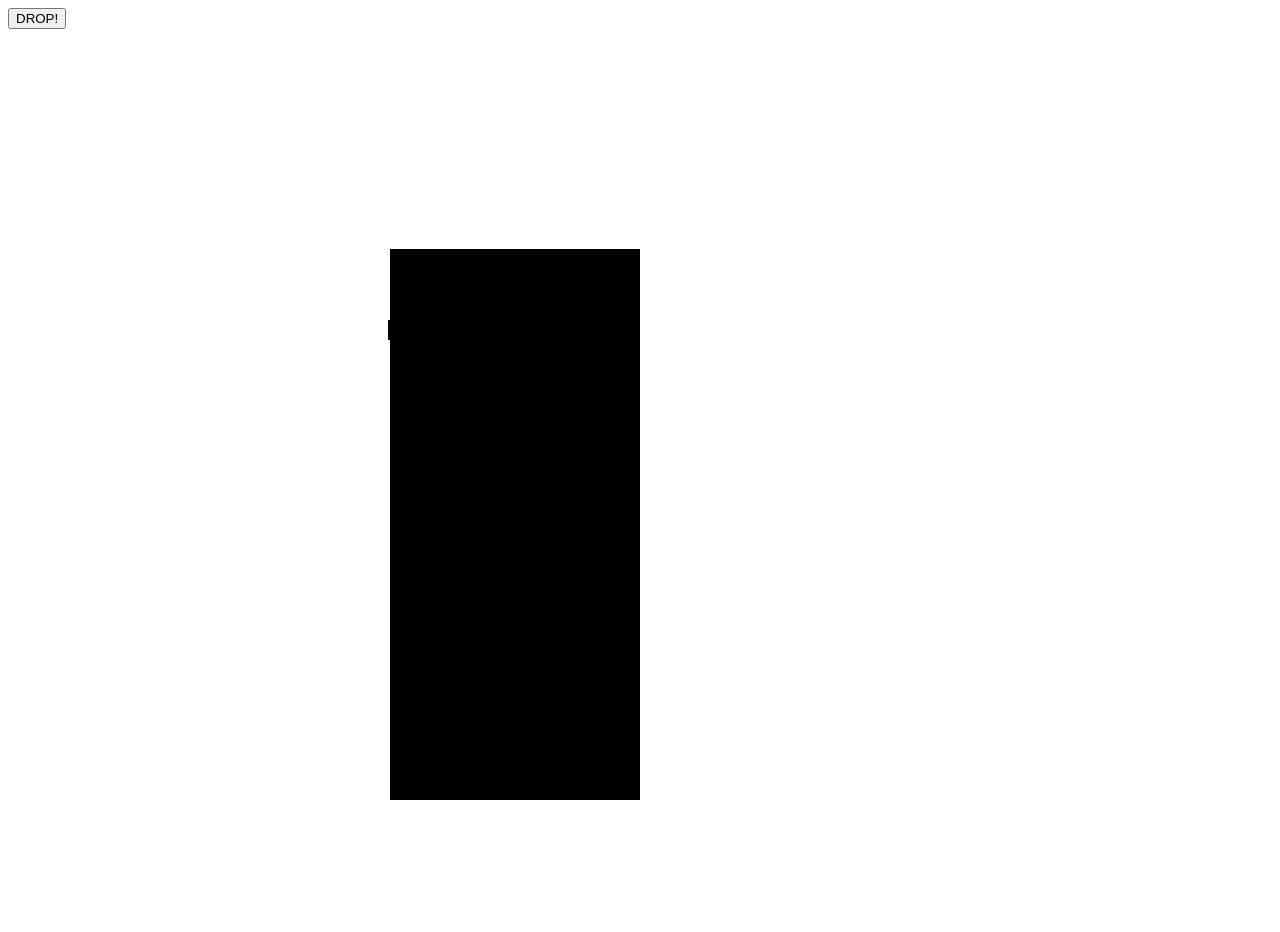
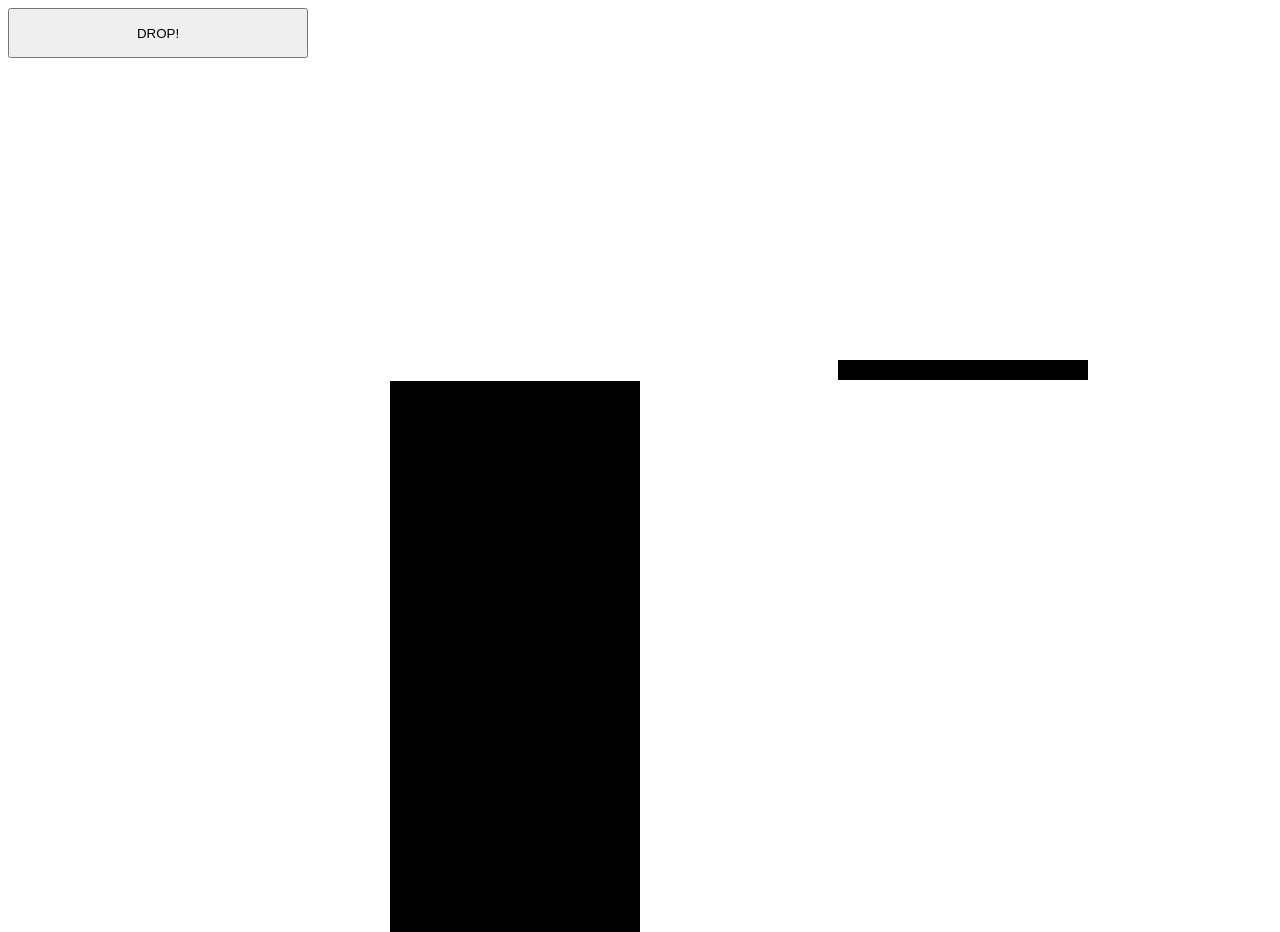
Before and after one commit to antoni1210/Project-1-WDI, a plain HTML site: page index.html in a window 1280 px wide. Before the commit the page ends 800 px from the top, so only its background shows below. Drawn offline with nearby package versions, Linux system fonts and the light colour scheme.

Commit message:
finally worked out how to calculate offset between stack and new blocks. Introduced generation of new block on-click

```diff
--- a/css/style.css
+++ b/css/style.css
@@ -3,18 +3,44 @@
   height: 551px;
   width: 250px;
   position: absolute;
-  bottom:0px;
+  bottom: 0;
   right:50%;
 }
 
 
 
-#block {
+.block {
   background-color: black;
   height: 20px;
   width: 250px;
   position: absolute;
-  top: 40%;
+  top: 360px;
   background-size: contain;
   background-repeat: no-repeat;
 }
+
+.oldBlock {
+  background-color: black;
+  height: 20px;
+  width: 250px;
+  position: absolute;
+  top: 381px;
+  background-size: contain;
+  background-repeat: no-repeat;
+}
+
+
+.newBlock {
+  background-color: grey;
+  height: 20px;
+  width: 250px;
+  position: absolute;
+  top: 361px;
+  background-size: contain;
+  background-repeat: no-repeat;
+}
+
+#stop {
+  width: 300px;
+  height: 50px;
+}
--- a/index.html
+++ b/index.html
@@ -10,8 +10,8 @@
     <title></title>
   </head>
   <body>
-    <div id="stack"></div>
-    <div id="block"></div>
+    <div id="stack" class="oldBlock"></div>
+    <div class="block"></div>
     <button id="stop">DROP!</button>
 
   </body>
--- a/js/app.js
+++ b/js/app.js
@@ -1,17 +1,23 @@
 $(() =>{
 
-  //---Animation for new block
-  const $block = $('#block');
+  //Animation for starting block
   const $stopButton = $('#stop');
   let intervalId;
+  let $block;
+  let lastBlock;
 
-
+  function getLatestBlock() {
+    $block = $('.block');
+  }
+  //continuous block animation from left to right of screen
   function animateBlock(){
+    getLatestBlock();
     let direction = true;
     const windowWidth = $(window).width();
     const blockWidth = $block.width();
+    lastBlock = $('.oldBlock').last();
     intervalId = setInterval(function(){
-      console.log('test')
+      console.log('test');
       if(direction){
         if($block.position().left + blockWidth > windowWidth) direction = false;
         $block.css('left', '+=10px');
@@ -19,16 +25,49 @@ $(() =>{
         if($block.position().left < 0) direction = true;
         $block.css('left', '-=10px');
       }
-    }, 20);
+    }, 40);
   }
 
+  //drop current block and introduce new block
   $stopButton.on('click', function(){
+    //stop current block animation (drops block)
     clearInterval(intervalId);
+    $block.removeClass('block').addClass('oldBlock');
+    //get difference betweeen left edge of stack and left edge of block
+    // to work out px to subtract from new block block width
+    const widthChange = Math.abs(lastBlock.offset().left - $('.oldBlock').last().offset().left);
+    console.log(widthChange, lastBlock.width());
+    // newBlock width = newBlock width - overlap px
+
+
+    //newBlock();
+    const newBlock = document.createElement('div');
+    $(newBlock).addClass('block').width(lastBlock.width() - widthChange).offset({top: lastBlock.offset().top - 21});
+
+    $('body').append(newBlock);
+    // console.log($(newBlock).width());
+    animateBlock();
   });
 
+  animateBlock();
+});
 
-  function setup(){
-    animateBlock();
-  }
-  setup();
-});
+
+//function newBlock(width) creates a new block with the class of current-block
+// function newBlock(width){
+//   let direction = true;
+//   const windowWidth = $(window).width();
+//   const blockWidth = $block.width();
+//   intervalId = setInterval(function(){
+//     console.log('test');
+//     if(direction){
+//       if($block.position().left + blockWidth > windowWidth) direction = false;
+//       $block.css('left', '+=10px');
+//     }else{
+//       if($block.position().left < 0) direction = true;
+//       $block.css('left', '-=10px');
+//     }
+//   }, 20);
+//
+//
+// }
```
